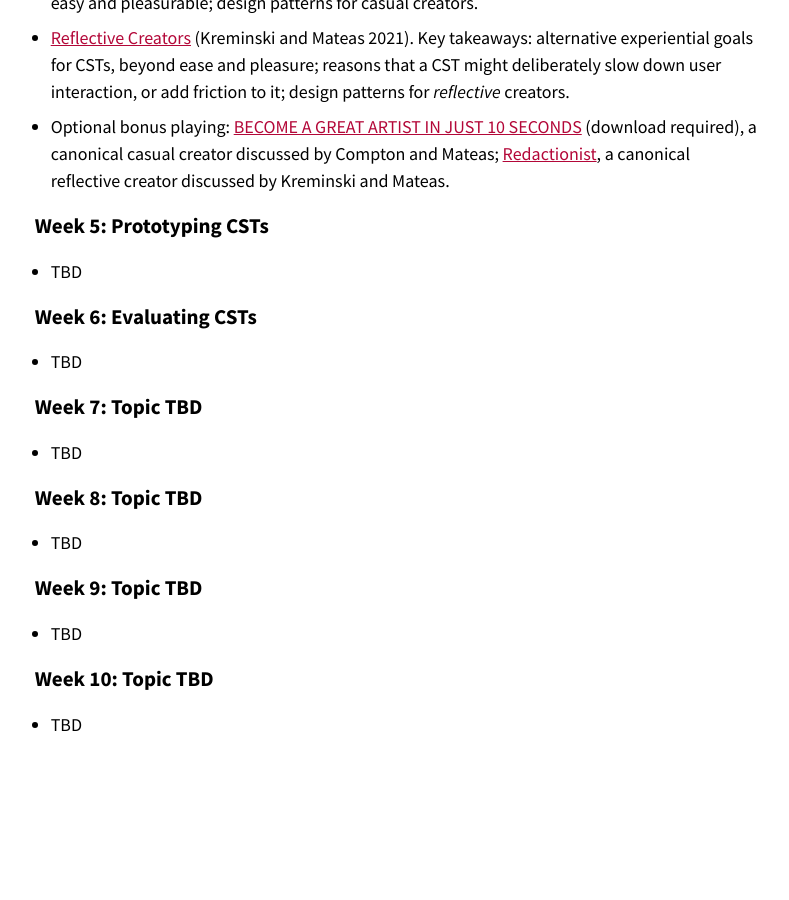
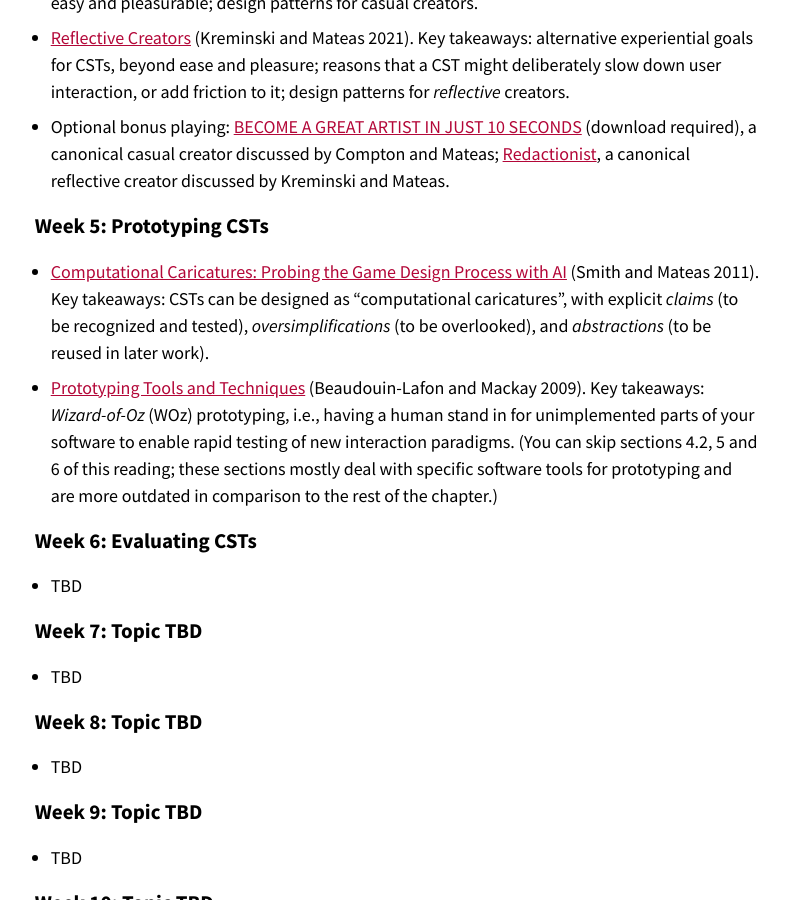
Before and after one commit to mkremins/mkremins.github.io, a Jekyll site: the page syllabi/csts-2023-01/index.html, which Jekyll copies as it is, in a window 1280 px wide and 900 px high, scrolled down 1619 px. Shown: the whole window, without its empty margins (243-1032 px from the left). Built offline with Jekyll 4.4.1, drawn with Linux system fonts in a browser that asks for light colours; before the commit the page ends 2383 px from its top, so only the background shows below that.

Commit message:
Update CSTs syllabus for Week 5

```diff
--- a/syllabi/csts-2023-01/index.html
+++ b/syllabi/csts-2023-01/index.html
@@ -69,11 +69,8 @@
       </ul>
       <h3>Week 5: Prototyping CSTs</h3>
       <ul>
-        <li>TBD</li>
-        <!--<li><a href="">TBD on Wizard-of-Oz prototyping</a>? Key takeaways: Wizard-of-Oz (WOz) prototyping, i.e., having a human stand in for unimplemented parts of your software to enable rapid testing of new interaction paradigms.</li>
-        <li><a href="">TBD on paper prototyping</a>? Key takeaways: paper prototyping, i.e., simulating a software user interface via paper, pencil, other office supplies, and human operators in place of the computer.</li>
-        <li><a href="">TBD on rapid iterative playtesting</a>? Key takeaways: getting people to use your system as soon and as often as possible.</li>
-        <li><a href="https://adamsmith.as/papers/caricatures.pdf">Computational Caricatures: Probing the Game Design Process with AI</a> (Smith and Mateas 2011). Key takeaways: CSTs can be designed as “computational caricatures”, with explicit <em>claims</em> (to be recognized and tested), <em>oversimplifications</em> (to be overlooked), and <em>abstractions</em> (to be reused in later work).</li>-->
+        <li><a href="https://adamsmith.as/papers/caricatures.pdf">Computational Caricatures: Probing the Game Design Process with AI</a> (Smith and Mateas 2011). Key takeaways: CSTs can be designed as “computational caricatures”, with explicit <em>claims</em> (to be recognized and tested), <em>oversimplifications</em> (to be overlooked), and <em>abstractions</em> (to be reused in later work).</li>
+        <li><a href="https://www.lri.fr/~mackay/pdffiles/Prototype.chapter.pdf">Prototyping Tools and Techniques</a> (Beaudouin-Lafon and Mackay 2009). Key takeaways: <em>Wizard-of-Oz</em> (WOz) prototyping, i.e., having a human stand in for unimplemented parts of your software to enable rapid testing of new interaction paradigms. (You can skip sections 4.2, 5 and 6 of this reading; these sections mostly deal with specific software tools for prototyping and are more outdated in comparison to the rest of the chapter.)</li>
       </ul>
       <h3>Week 6: Evaluating CSTs</h3>
       <ul>
```
